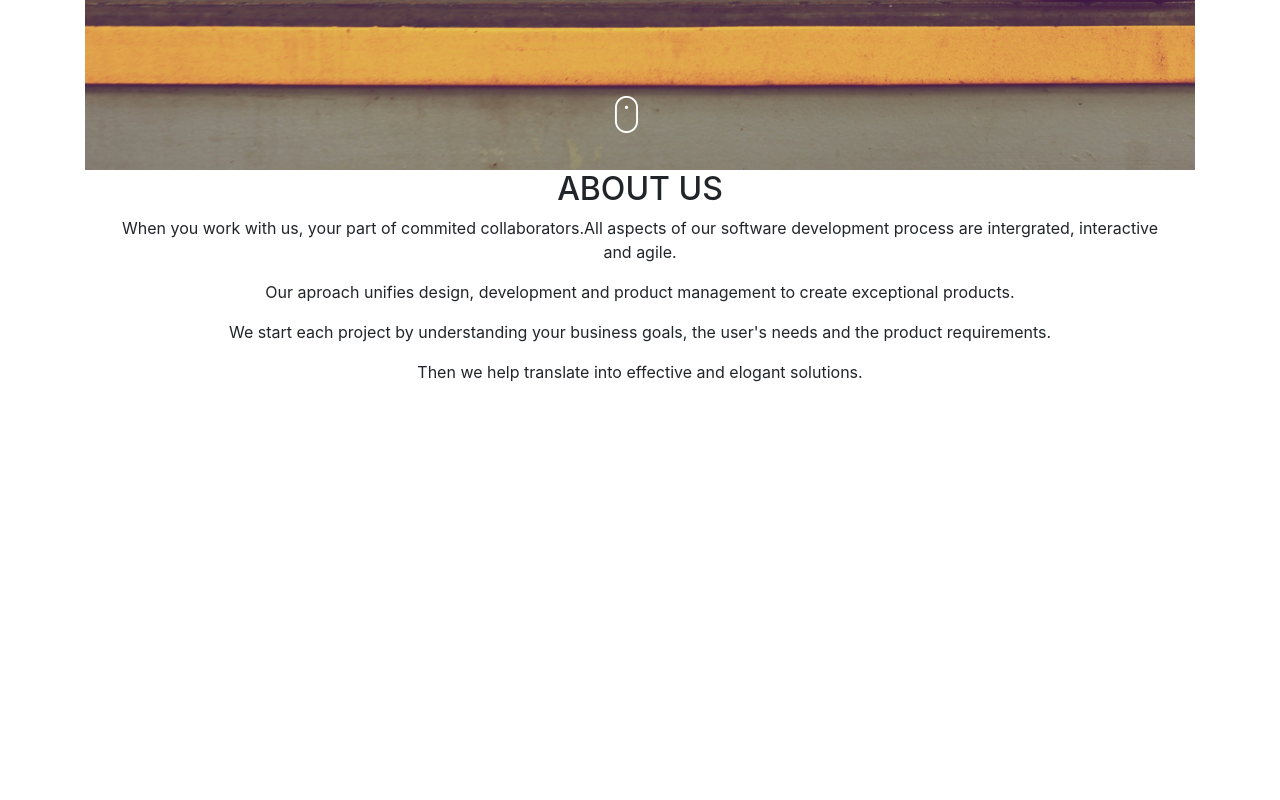
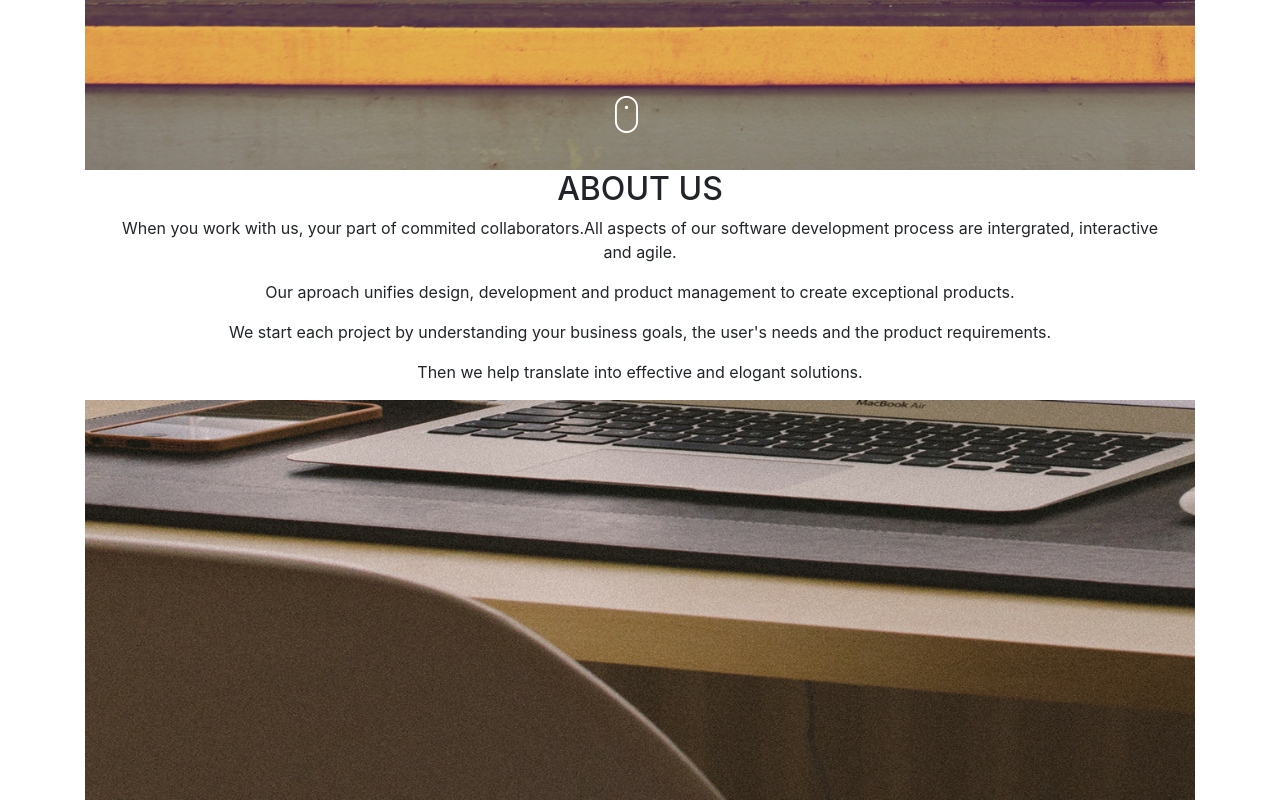
Before and after one commit to Wycliffe-techs/Delani-studio, a plain HTML site: page index.html in a window 1280 px wide. Shown: the part 550-1350 px from the top of the page. Before the commit the page ends 950 px from the top, so only its background shows below. Drawn offline with nearby package versions, Linux system fonts and the light colour scheme.

Commit message:
background

```diff
--- a/css/index.css
+++ b/css/index.css
@@ -4,3 +4,8 @@
     height: 720px;
 
 }
+.services{
+    background-image: url("/images/bg2.jpg");
+    background-size: cover;
+    height: 400PX;
+}
--- a/index.html
+++ b/index.html
@@ -24,6 +24,10 @@
         <p style="text-align: center;">We start each project by understanding your business goals, the user's needs and the product requirements.</p>
         <p style="text-align: center;">Then we help translate into effective and elogant solutions.</p>
     </div>
+    <div class="services">
+        <!-- <h2>SERVICES</h2> -->
+
+    </div>
 </div>
 
 </body>
```
